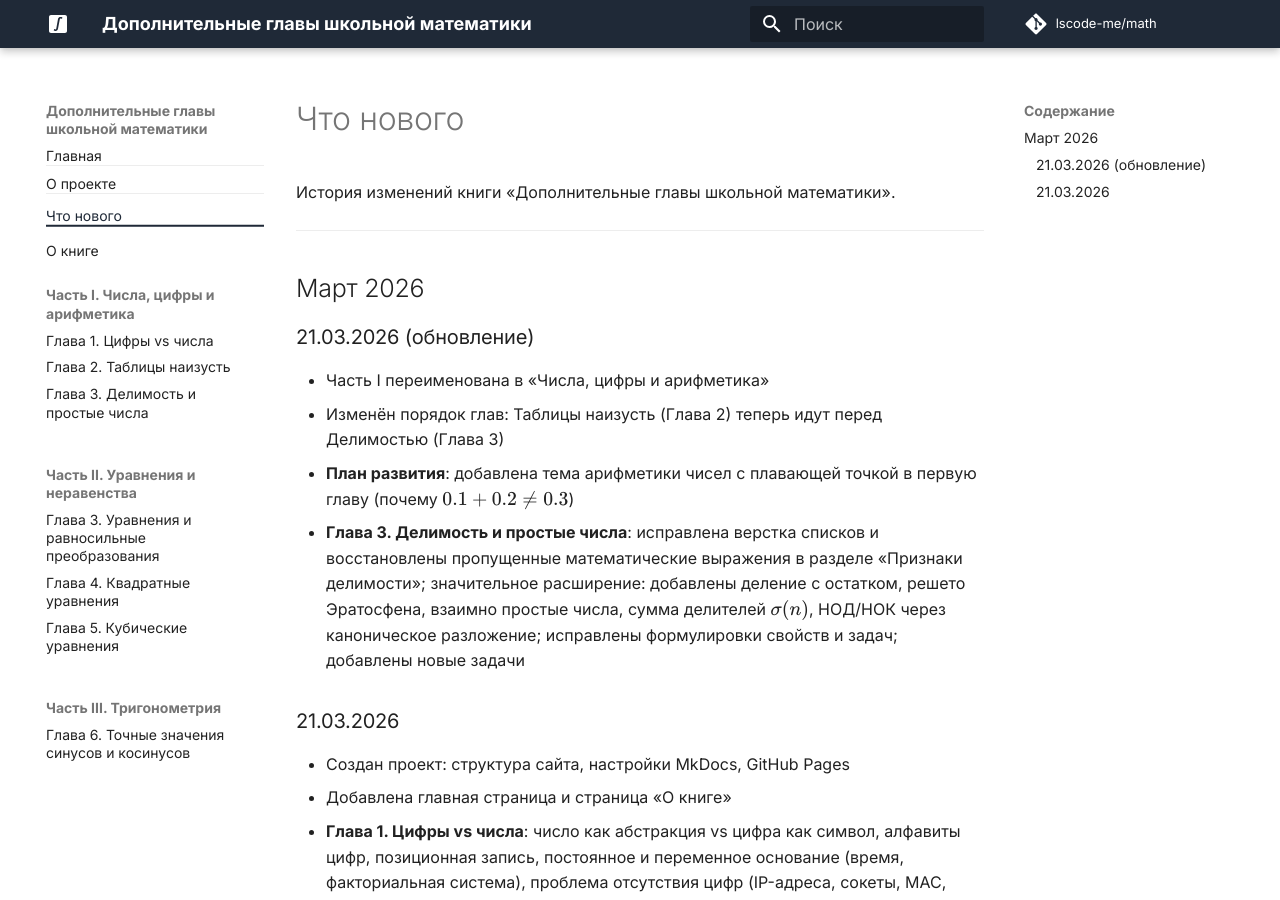
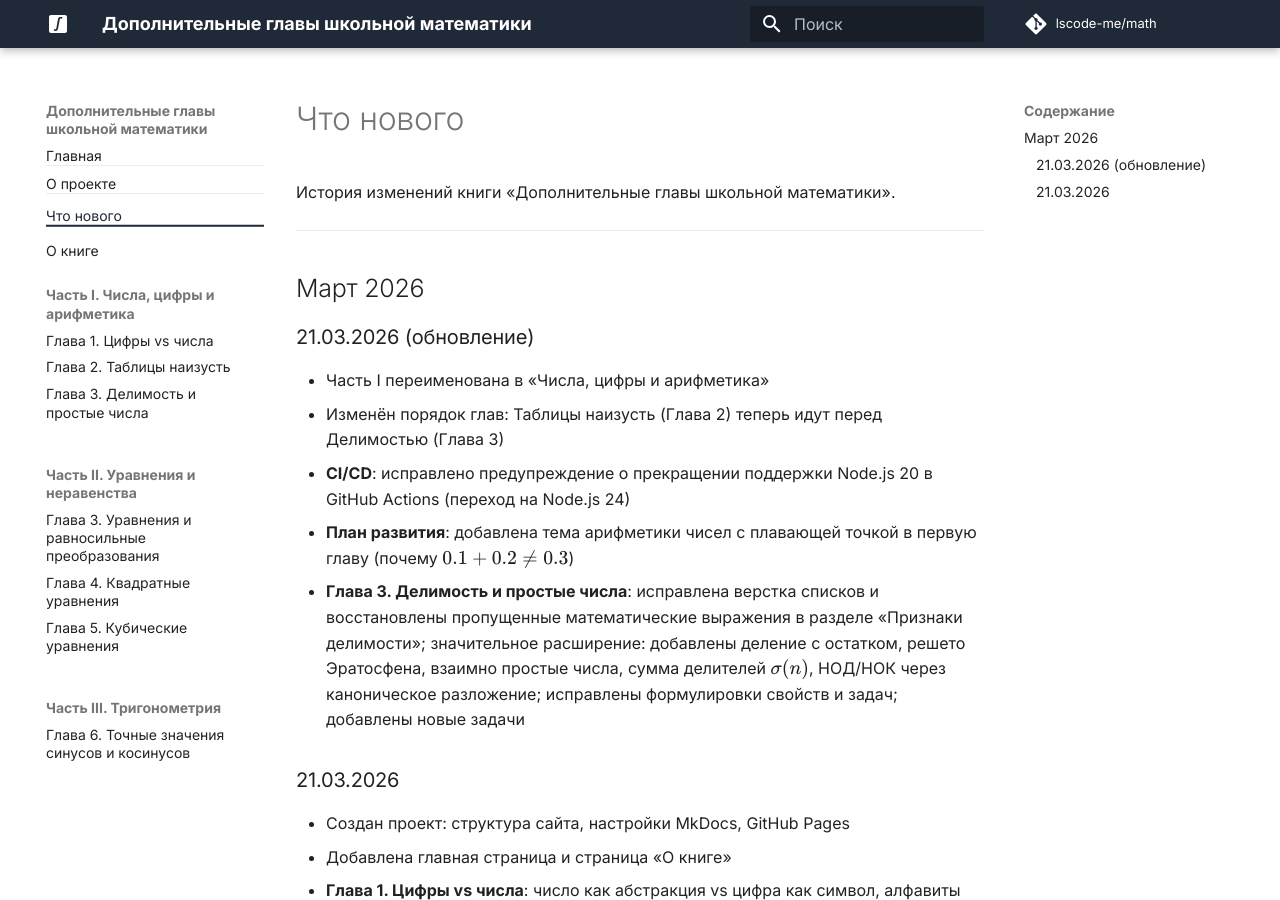
Before and after one commit to lscode-me/math, an MkDocs documentation site: the page built from docs/changelog.md, in a window 1280 px wide and 900 px high. Built offline with MkDocs 1.6.1 and Material for MkDocs 9.7.7, drawn with Linux system fonts in a browser that asks for light colours; comment, search, counter and statistics services are not loaded.

Commit message:
docs: update changelog with CI/CD fix

```diff
--- a/docs/changelog.md
+++ b/docs/changelog.md
@@ -10,6 +10,7 @@
 
 - Часть I переименована в «Числа, цифры и арифметика»
 - Изменён порядок глав: Таблицы наизусть (Глава 2) теперь идут перед Делимостью (Глава 3)
+- **CI/CD**: исправлено предупреждение о прекращении поддержки Node.js 20 в GitHub Actions (переход на Node.js 24)
 - **План развития**: добавлена тема арифметики чисел с плавающей точкой в первую главу (почему $0.1 + 0.2 \neq 0.3$)
 - **Глава 3. Делимость и простые числа**: исправлена верстка списков и восстановлены пропущенные математические выражения в разделе «Признаки делимости»; значительное расширение: добавлены деление с остатком, решето Эратосфена, взаимно простые числа, сумма делителей $\sigma(n)$, НОД/НОК через каноническое разложение; исправлены формулировки свойств и задач; добавлены новые задачи
 
```
